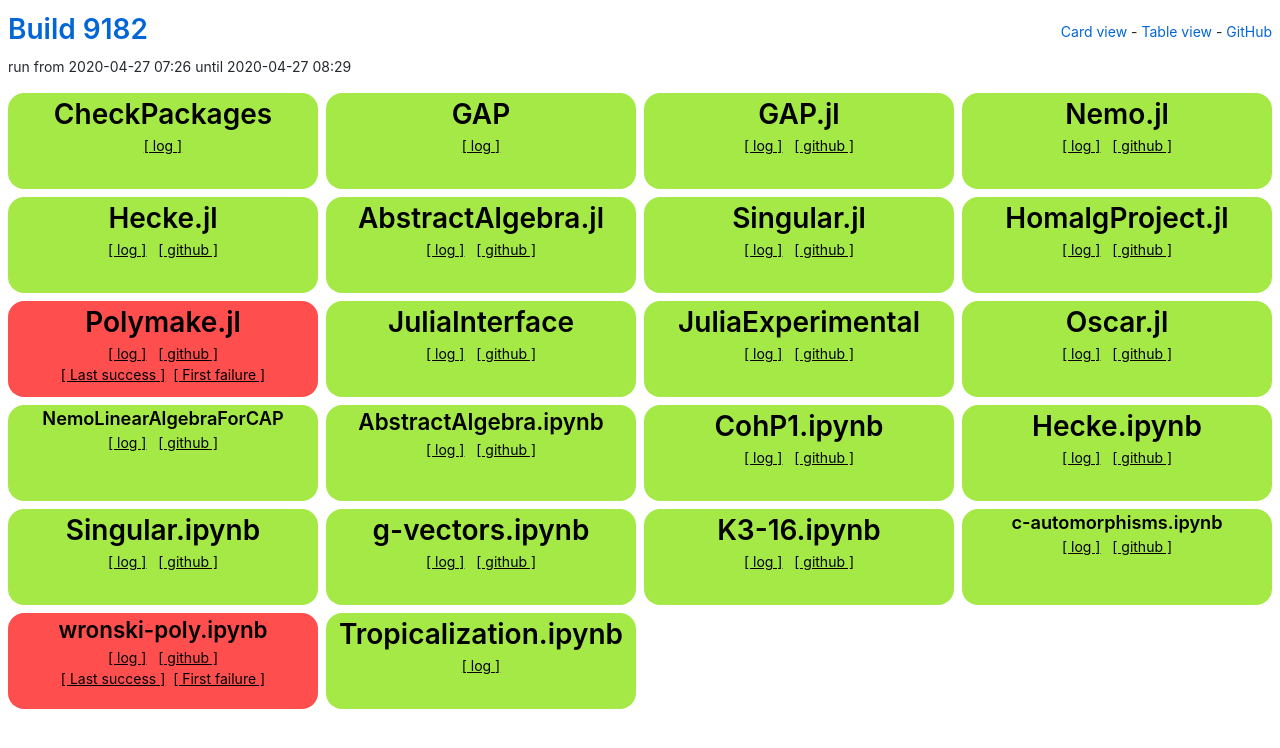
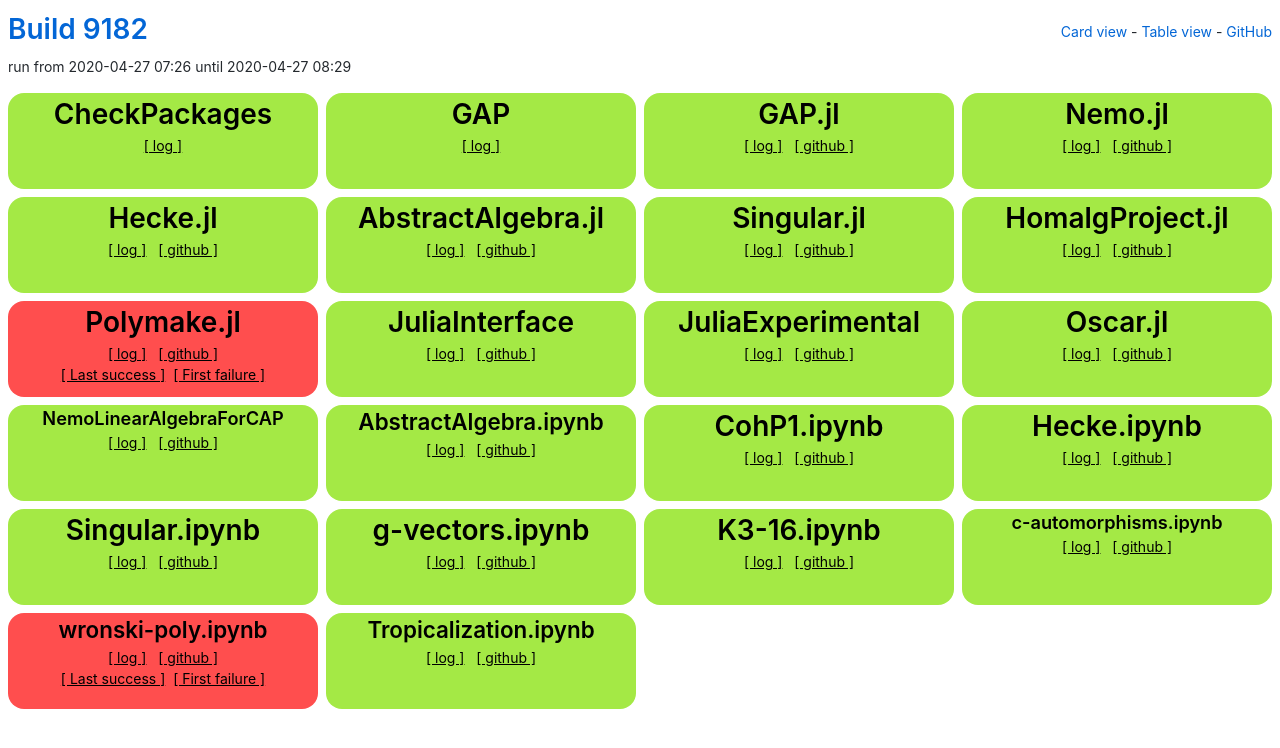
Before and after one commit to oscar-system/oscar-ci-status, a Jekyll site: the page built from index.html, in a window 1280 px wide. Shown: the top 748 px of the page. Built offline with Jekyll 4.4.1, drawn with Linux system fonts in a browser that asks for light colours.

Commit message:
Register Tropicalization notebook.

```diff
--- a/_data/github.yml
+++ b/_data/github.yml
@@ -21,3 +21,4 @@
 K3-16.ipynb: https://github.com/micjoswig/oscar-notebooks
 c-automorphisms.ipynb: https://github.com/micjoswig/oscar-notebooks
 wronski-poly.ipynb: https://github.com/micjoswig/oscar-notebooks
+Tropicalization.ipynb: https://github.com/micjoswig/oscar-notebooks
--- a/assets/css/cards.css
+++ b/assets/css/cards.css
@@ -79,3 +79,7 @@
 .wronski-poly-ipynb h3 {
   font-size:1.6em !important
 }
+
+.Tropicalization-ipynb h3 {
+  font-size:1.6em !important
+}
```
